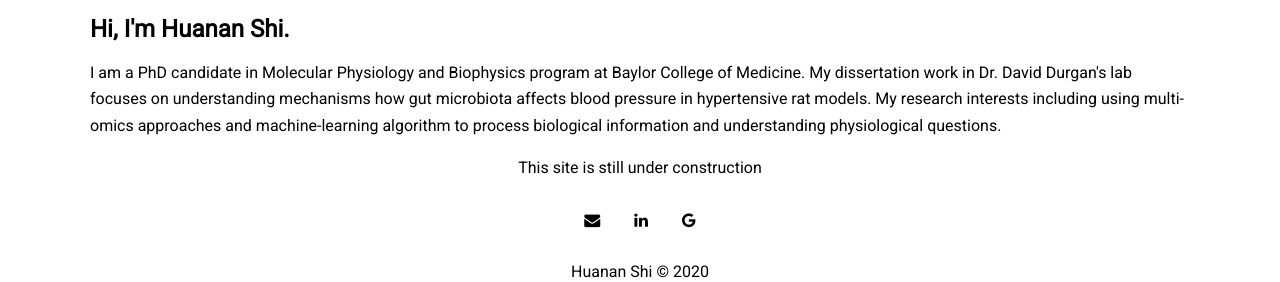
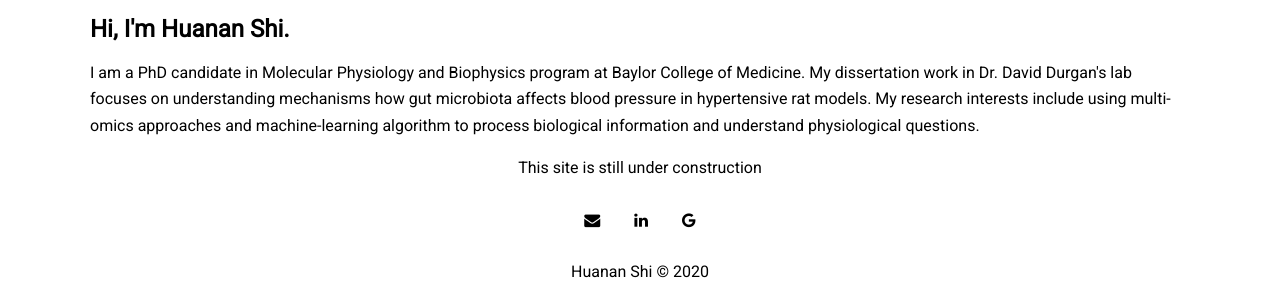
Before and after one commit to huananfshi/huananfshi.github.io, a Jekyll site: the page built from index.html, in a window 1280 px wide. Shown: the part 367-649 px from the top of the page. Built offline with Jekyll 4.4.1, drawn with Linux system fonts in a browser that asks for light colours; nearby versions of some CDN libraries; the list of posts is cut into pages by our own code.

Commit message:
Update home.html

```diff
--- a/_layouts/home.html
+++ b/_layouts/home.html
@@ -5,4 +5,4 @@ title: Home
 
 <img src="/assets/img/head.jpg" alt="Huanana Shi">
 <h2>Hi, I'm Huanan Shi.</h2>
-<p>I am a PhD candidate in Molecular Physiology and Biophysics program at Baylor College of Medicine. My dissertation work in Dr. David Durgan's lab focuses on understanding mechanisms how gut microbiota affects blood pressure in hypertensive rat models. My research interests including using multi-omics approaches and machine-learning algorithm to process biological information and understanding physiological questions.</p>
+<p>I am a PhD candidate in Molecular Physiology and Biophysics program at Baylor College of Medicine. My dissertation work in Dr. David Durgan's lab focuses on understanding mechanisms how gut microbiota affects blood pressure in hypertensive rat models. My research interests include using multi-omics approaches and machine-learning algorithm to process biological information and understand physiological questions.</p>
```
